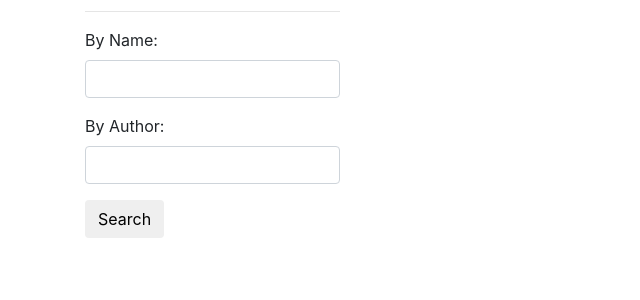
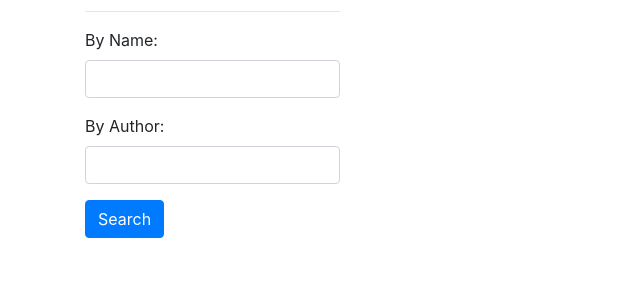
Before and after one commit to PalashSJain/RDE-Fall2017, a Django app: page / in a window 1280 px wide. Shown: the part 162-462 px from the top of the page, without its empty margins (0-640 px from the left). Run offline with Django 3.2, Linux system fonts and the light colour scheme; some libraries are stand-ins or nearby versions.

Commit message:
Minor css updates of buttons

```diff
--- a/LibraryOfBooks/templates/home.html
+++ b/LibraryOfBooks/templates/home.html
@@ -26,7 +26,7 @@
         <label for="pwd">By Author:</label>
         <input type="password" class="form-control" id="pwd">
     </div>
-    <button type="submit" class="btn btn-default pull-right">Search</button>
+    <button type="submit" class="btn btn-primary float-left">Search</button>
 </form>
 {% endblock %}
 
@@ -39,11 +39,10 @@
         <p class="card-text">Some quick example text to build on the card title and make up the bulk of the card's
             content.</p>
         <hr>
-        <a href="#" class="card-link">Start reading!</a>
         {% if book.current_page != 0 %}
-        <p>Do you want to continue reading from page {{ book.current_page }}? <a href="#" class="card-link">Continue</a>
-        </p>
+        <button class="btn btn-warning float-right">Continue reading from page {{ book.current_page|add:1 }}</button>
         {% endif %}
+        <button class="btn btn-success float-left">Start reading from page 1</button>
     </div>
 </div>
 {% endfor %}
```
